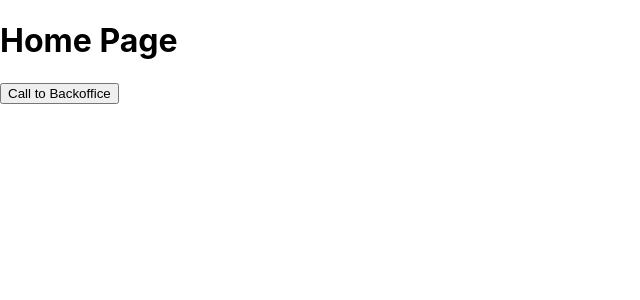
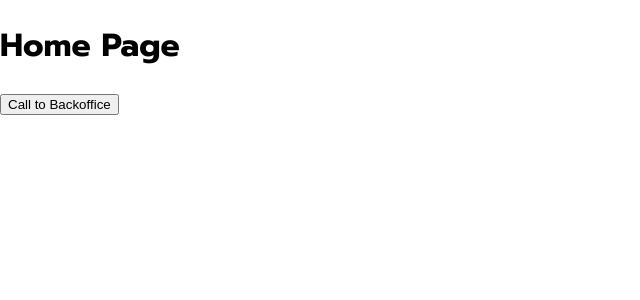
Before and after one commit to Digital-Health-Venture/svvh-front-end-react, a React (Create React App) app: page /home in a window 1280 px wide. Shown: the top 300 px of the page, without its empty margins (0-640 px from the left). Built offline with nearby package versions, Linux system fonts and the light colour scheme.

Commit message:
style: install prompt font family

```diff
--- a/public/index.html
+++ b/public/index.html
@@ -3,6 +3,7 @@
   <head>
     <meta charset="utf-8" />
     <link rel="icon" href="%PUBLIC_URL%/favicon.ico" />
+    <link href="https://fonts.googleapis.com/css2?family=Prompt:wght@300;400;500;600;700&display=swap" rel="stylesheet">
     <meta name="viewport" content="width=device-width, initial-scale=1" />
     <meta name="theme-color" content="#000000" />
     <meta
--- a/src/index.css
+++ b/src/index.css
@@ -4,14 +4,14 @@
 
 body {
   margin: 0;
-  font-family: -apple-system, BlinkMacSystemFont, 'Segoe UI', 'Roboto', 'Oxygen',
-    'Ubuntu', 'Cantarell', 'Fira Sans', 'Droid Sans', 'Helvetica Neue',
-    sans-serif;
+  font-family: "Prompt", sans-serif, -apple-system, BlinkMacSystemFont,
+    "Segoe UI", "Roboto", "Oxygen", "Ubuntu", "Cantarell", "Fira Sans",
+    "Droid Sans", "Helvetica Neue", sans-serif;
   -webkit-font-smoothing: antialiased;
   -moz-osx-font-smoothing: grayscale;
 }
 
 code {
-  font-family: source-code-pro, Menlo, Monaco, Consolas, 'Courier New',
+  font-family: source-code-pro, Menlo, Monaco, Consolas, "Courier New",
     monospace;
 }
```
